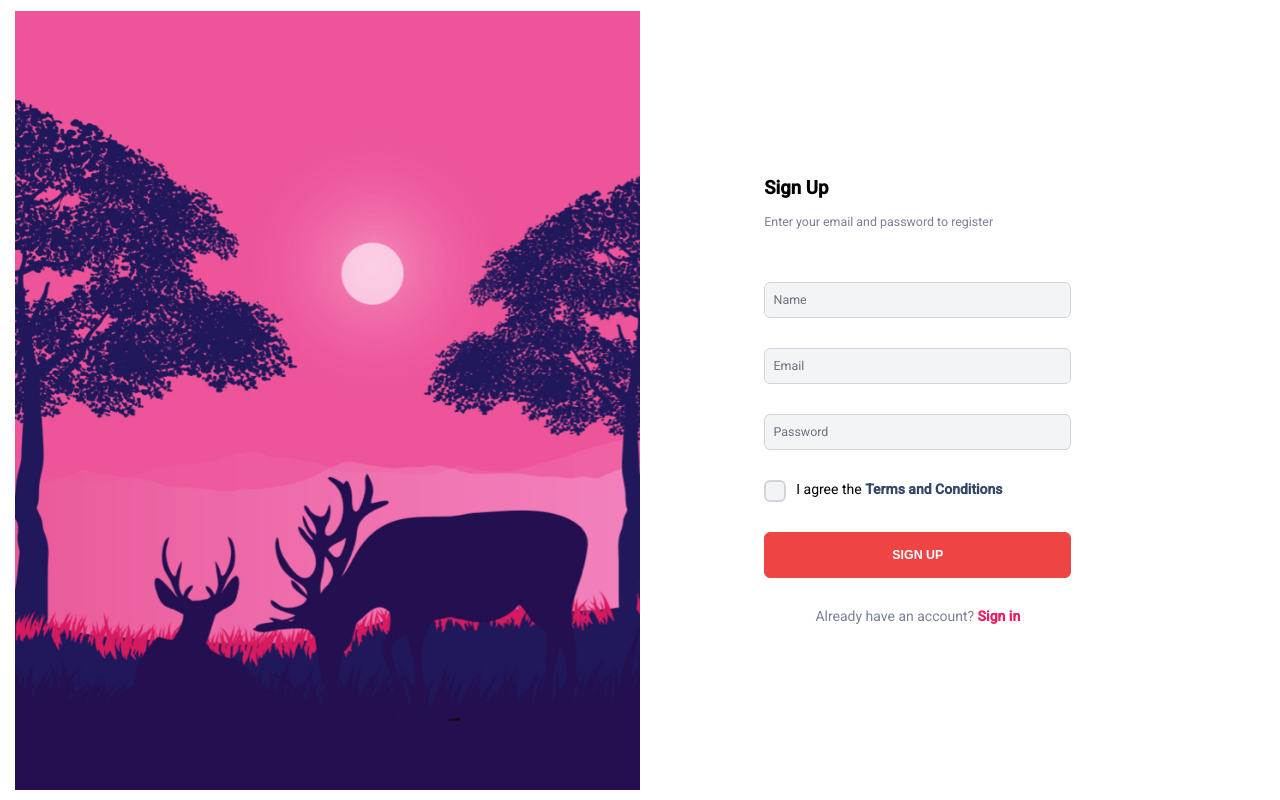
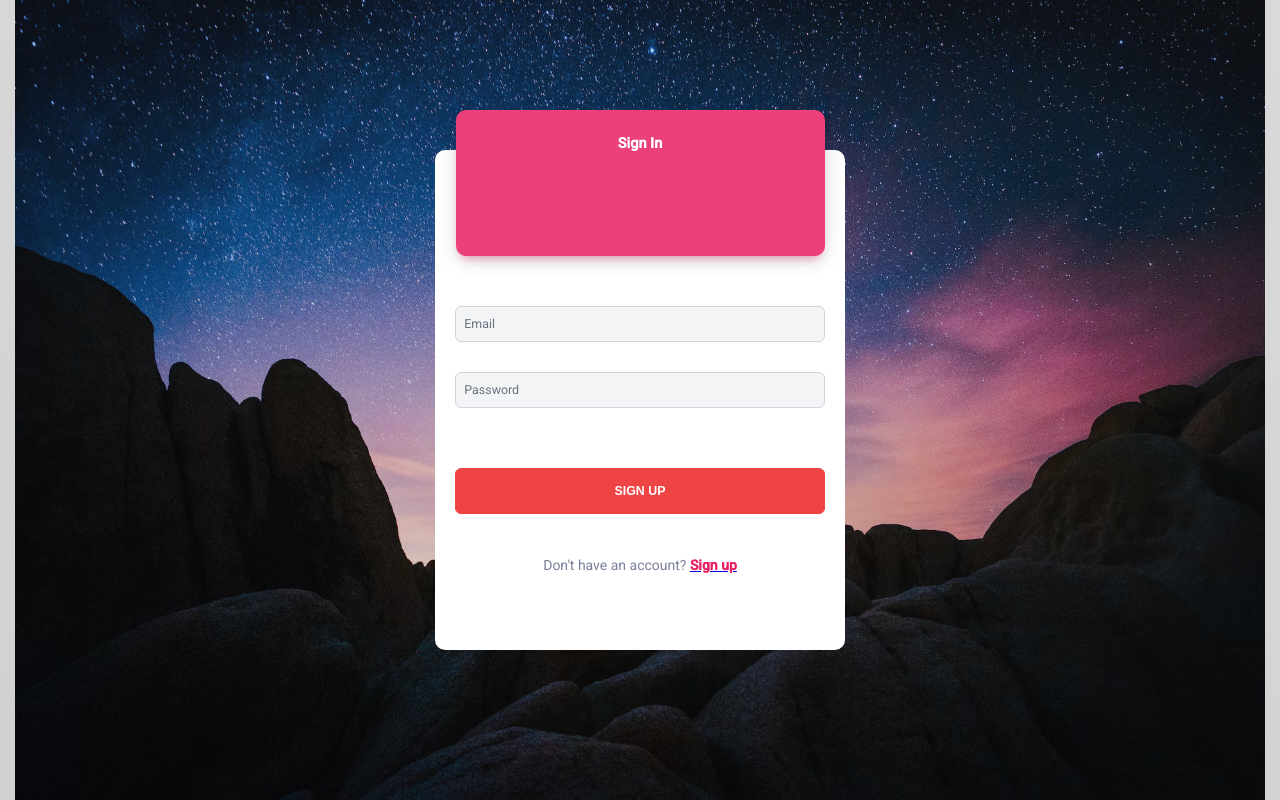
Before and after one commit to Pogopin/vk-api, a Vue app: page / in a window 1280 px wide. Built offline with nearby package versions, Linux system fonts and the light colour scheme; a web font is replaced by a local one.

Commit message:
added sing in

```diff
--- /dev/null
+++ b/src/components/widgets/signInForm/index.vue
@@ -0,0 +1,120 @@
+<script setup>
+	import { ref, computed, onBeforeMount } from 'vue';
+	import Button from 'primevue/button';
+	import InputText from 'primevue/inputtext';
+	import Checkbox from 'primevue/checkbox';
+	import Toast from 'primevue/toast';
+
+	import { http } from '@/utils/apiService.js';
+
+	const inputFormData = ref({
+		emailValue: null,
+		passwordValue: null
+	})
+	const submitForm = async () => {
+		const resp = await http.post('/auth', {
+			email: inputFormData.value.emailValue,
+			password: inputFormData.value.passwordValue
+		});
+		console.log(resp)
+	}
+
+</script>
+<template>
+	<form class="signIn__form"
+  	@submit.prevent="submitForm"
+	>
+		<div class="signIn__form-header">
+			<h3 class="signIn__form-header-text">Sign In</h3>
+		</div>
+		<span class="p-float-label signIn__form-item">
+			<InputText
+				class="form__input"
+				id="name"
+				v-model="inputFormData.emailValue"
+				type="text"
+			/>
+    	<label class="label" for="name">Email</label>
+  	</span>
+
+		<span class="p-float-label signIn__form-item">
+			<InputText
+				class="form__input"
+				id="name"
+				v-model="inputFormData.passwordValue"
+				type="text"
+			/>
+    	<label class="label" for="name">Password</label>
+  	</span>
+
+		<span class="p-float-label signIn__form-item signIn__form-button">
+			<Toast/>
+			<Button class="btn" label="SIGN UP" severity="danger" @click="submitForm" />
+  	</span>
+		<p class="signIn__form-info">Don't have an account? <router-link to="/signup"><span>Sign up</span></router-link></p>
+	</form>
+</template>
+
+<style scoped>
+.signIn__form {
+	max-width: 410px;
+	width: 410px;
+	height: 500px;
+	background-color: white;
+	padding: 20px;
+	padding-top: 8rem;
+	position: relative;
+	border-radius: 10px;
+	display: flex;
+  flex-direction: column;
+  align-items: center;
+  justify-content: center;
+}
+.signIn__form-header {
+	position: absolute;
+	width: 90%;
+	top: -40px;
+	height: 146px;
+	background-color: #EC407A;
+	border-radius: 10px;
+	box-shadow: 0 4px 20px 0 rgba(0, 0, 0, 0.14), 0 7px 10px -5px rgba(233, 30, 99, 0.4);
+	padding-top: 2rem;
+}
+.signIn__form-header-text {
+	text-align: center;
+	font-weight: 700;
+	color: #FFF;
+}
+.form__input {
+  width: 100%;
+  padding: 10px;
+}
+.p-float-label label {
+  transform: translateY(-50%);
+}
+.signIn__form-item{
+	width: 100%;
+  position: relative;
+  margin-bottom: 30px;
+}
+.signIn__form-button {
+  max-width: inherit;
+	margin-top: 30px;
+}
+.btn {
+  width: 100%;
+  padding: 15px;
+}
+.signIn__form-info {
+	margin-top: 1rem;
+	font-size: 14px;
+  color: #7B809A;
+  text-align: center;
+}
+.signIn__form-info span {
+  color: #E91E63;
+  font-weight: 600;
+  cursor: pointer;
+}
+
+</style>
--- a/src/components/widgets/signUpForm/index.vue
+++ b/src/components/widgets/signUpForm/index.vue
@@ -1,5 +1,5 @@
 <script setup>
-import { ref, computed } from 'vue';
+import { ref, computed, onBeforeMount } from 'vue';
 import Button from 'primevue/button';
 import InputText from 'primevue/inputtext';
 import Checkbox from 'primevue/checkbox';
@@ -8,6 +8,10 @@ import Toast from 'primevue/toast';
 import { useVuelidate } from '@vuelidate/core';
 import { required, email, helpers } from '@vuelidate/validators';
 import { useToast } from 'primevue/usetoast';
+import { http } from '@/utils/apiService.js';
+import { useUsersStore } from '@/stores/usersStore.js';
+
+const usersStore = useUsersStore();
 
 const inputValue = ref({
   nameData: null,
@@ -15,15 +19,27 @@ const inputValue = ref({
   passwordData: null,
   agree: null
 })
+onBeforeMount(async () => {
+  usersStore.getUsers()
+})
 const submitForm = async() => {
 
-  const result = await v$.value.$validate();
+  const theResult = await v$.value.$validate();
+  const theCheck = await usersStore.checkUsers(inputValue.value.emailData)
+
   if(!inputValue.value.agree) {
     toast.add({ severity: 'error', summary: 'Подтвердите согласие', life: 3000 })
     return
   }
-  if(result) {
-    toast.add({ severity: 'success', summary: 'ок', life: 3000 })
+  if(theResult) {
+    if(!theCheck) {
+      http.post('/register', {
+        fullName: inputValue.value.nameData,
+        email: inputValue.value.emailData,
+        password: inputValue.value.passwordData
+      })
+      toast.add({ severity: 'success', summary: 'Регистрация прошла успешно!', life: 3000 })
+    } else toast.add({ severity: 'error', summary: 'Такой пользователь уже зарегистрирован!', life: 3000 })
   } else {
     toast.add({ severity: 'error', summary: 'Поля не заполнены', life: 3000 })
   }
--- a/src/router/index.js
+++ b/src/router/index.js
@@ -1,12 +1,18 @@
 import { createRouter, createWebHistory } from 'vue-router'
 import SignUpPage from '../views/SignUpPage.vue'
+import SignInPage from '../views/SignInPage.vue'
 
 const router = createRouter({
   history: createWebHistory(import.meta.env.BASE_URL),
   routes: [
     {
       path: '/',
-      name: 'home',
+      name: 'signin',
+      component: SignInPage
+    },
+    {
+      path: '/signup',
+      name: 'signup',
       component: SignUpPage
     },
 
--- a/src/stores/counter.js
+++ /dev/null
@@ -1,2 +0,0 @@
-import { ref, computed } from 'vue'
-import { defineStore } from 'pinia'
--- /dev/null
+++ b/src/stores/usersStore.js
@@ -0,0 +1,29 @@
+import { defineStore } from 'pinia'
+import { http } from '@/utils/apiService.js'
+
+const id = 'users-store'
+export const useUsersStore = defineStore(id, {
+	state: () => {
+		return {
+			usersList: []
+		}
+	},
+	getters: {
+		getUsersData: (state) => state.usersList
+	},
+	actions: {
+		async getUsers() {
+			try {
+				const data = await http.get('/users');
+				this.usersList = (data);
+			} catch (error) {
+				console.log(error);
+			}
+		},
+		async checkUsers(value) {
+			return this.usersList.some(el => {
+				return el.email === (value)
+			})
+		}
+	}
+})
--- /dev/null
+++ b/src/utils/apiService.js
@@ -0,0 +1,30 @@
+class Http {
+	URL = 'https://1ff6007222bdc06f.mokky.dev'
+	constructor() { }
+
+	async post(resource, params) {
+		try {
+			const response = await fetch(`${this.URL}${resource}`, {
+				method: "POST",
+				headers: {
+					Accept: "application/json",
+					"Content-type": "application/json"
+				},
+				body: JSON.stringify(params)
+			})
+			return await response.json();
+		} catch (error) {
+			console.log(error)
+		}
+	}
+	async get(resource) {
+		try {
+			const res = await fetch(`${this.URL}${resource}`);
+			return await res.json();
+		} catch (error) {
+				console.log(error);
+		}
+	}
+}
+const http = new Http();
+export { http }
--- /dev/null
+++ b/src/views/SignInPage.vue
@@ -0,0 +1,39 @@
+<script setup>
+	import SignInForm from '@/components/widgets/signInForm/index.vue'
+</script>
+<template>
+	<div class="signIn">
+		<span class="mask bg-gradient-dark"></span>
+		<div class="signIn__form">
+			<SignInForm />
+		</div>
+	</div>
+</template>
+
+<style scoped>
+.signIn {
+	background-image: url('@/assets/images/photo-bg.jpg');
+	height: 100vh;
+	background-repeat: no-repeat;
+	background-position: center;
+  background-size: cover;
+	display: flex;
+	justify-content: center;
+	align-items: center;
+}
+.mask {
+  position: absolute;
+  background-size: cover;
+  background-position: center center;
+  top: 0;
+  left: 0;
+  width: 100%;
+  height: 100%;
+  opacity: 0.8;
+}
+.bg-gradient-dark {
+  background-image: linear-gradient(195deg, #42424a 0%, #191919 100%);
+	opacity: 0.2;
+}
+
+</style>
--- a/src/views/SignUpPage.vue
+++ b/src/views/SignUpPage.vue
@@ -11,7 +11,7 @@ import SignUpForm from '@/components/widgets/signUpForm/index.vue'
         <h4 class="signup__block-form-title">Sign Up</h4>
         <p class="signup__block-form-sub-title">Enter your email and password to register</p>
         <SignUpForm />
-        <p class="signup__block-form-info">Already have an account? <span>Sign in</span></p>
+        <p class="signup__block-form-info">Already have an account? <router-link to="/"><span>Sign in</span></router-link></p>
       </div>
     </div>
 
```
Also changed, not shown: src/assets/images/photo-1497294815431-9365093b7331.avif (added), src/assets/images/photo-bg.jpg (added).
